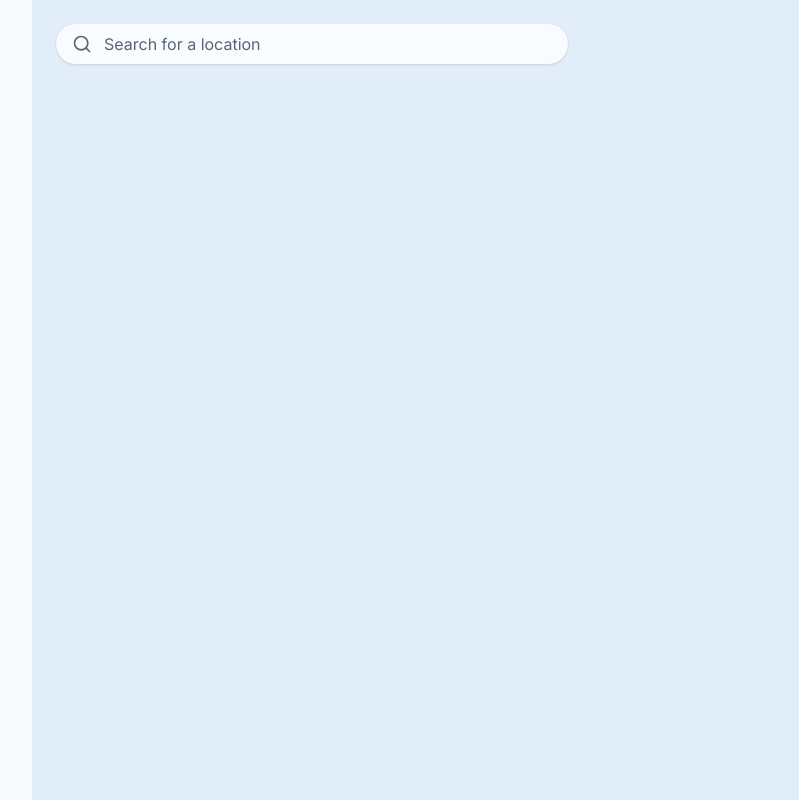
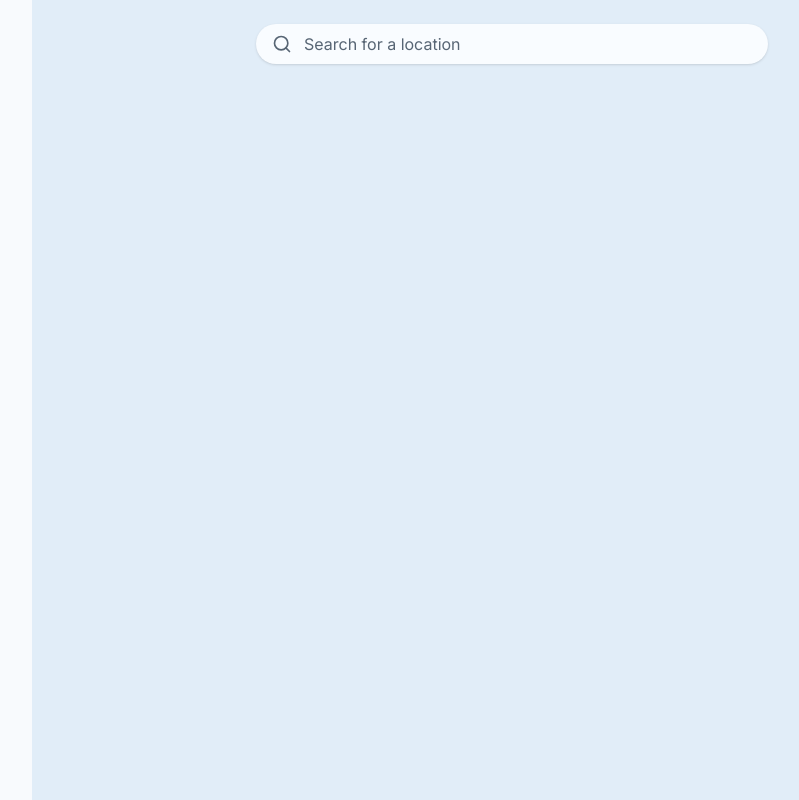
Before and after one commit to lowqualityloey/weather-dashboard, a React (Vite) app: page / in a window 1280 px wide. Shown: the whole page, without its empty margins (288-1087 px from the left). Built offline with nearby package versions, Linux system fonts and the light colour scheme.

Commit message:
Center SearchBar container
Adds `mx-auto` to the SearchBar wrapper so the full-width, max-width-limited search input is horizontally centered in its parent layout.

```diff
--- a/src/components/SearchBar.tsx
+++ b/src/components/SearchBar.tsx
@@ -2,7 +2,7 @@ import { Search } from 'lucide-react';
 
 export function SearchBar() {
   return (
-    <div className="relative w-full max-w-lg">
+    <div className="relative mx-auto w-full max-w-lg">
       <Search
         className="absolute left-4 top-1/2 -translate-y-1/2 text-muted-foreground"
         size={20}
```
